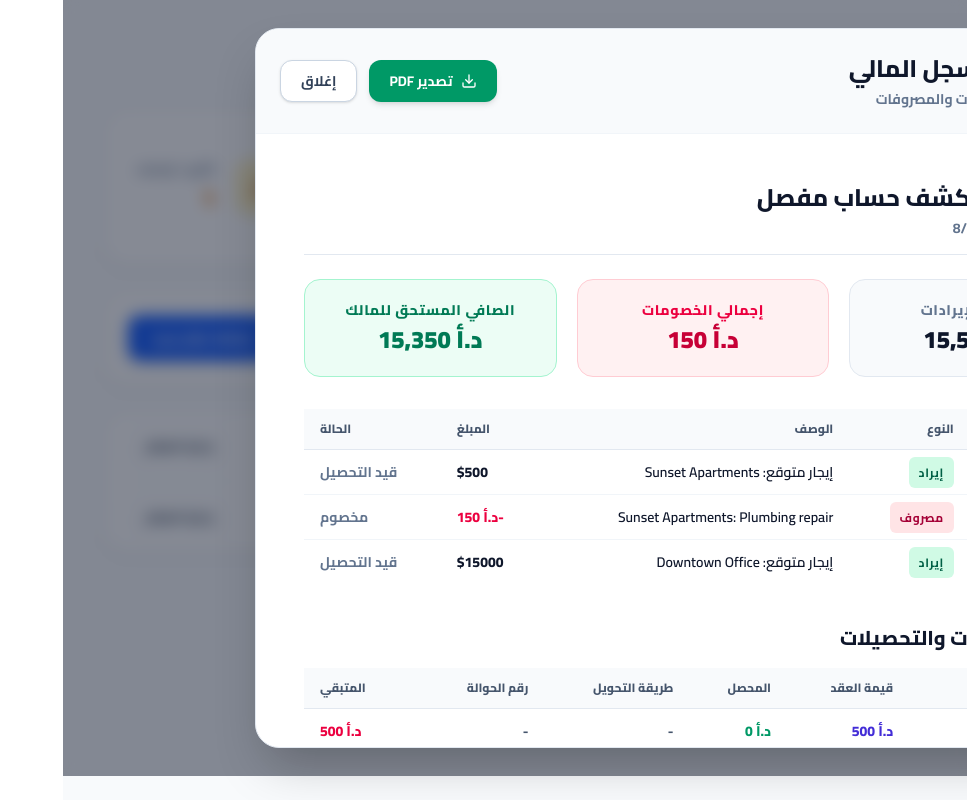
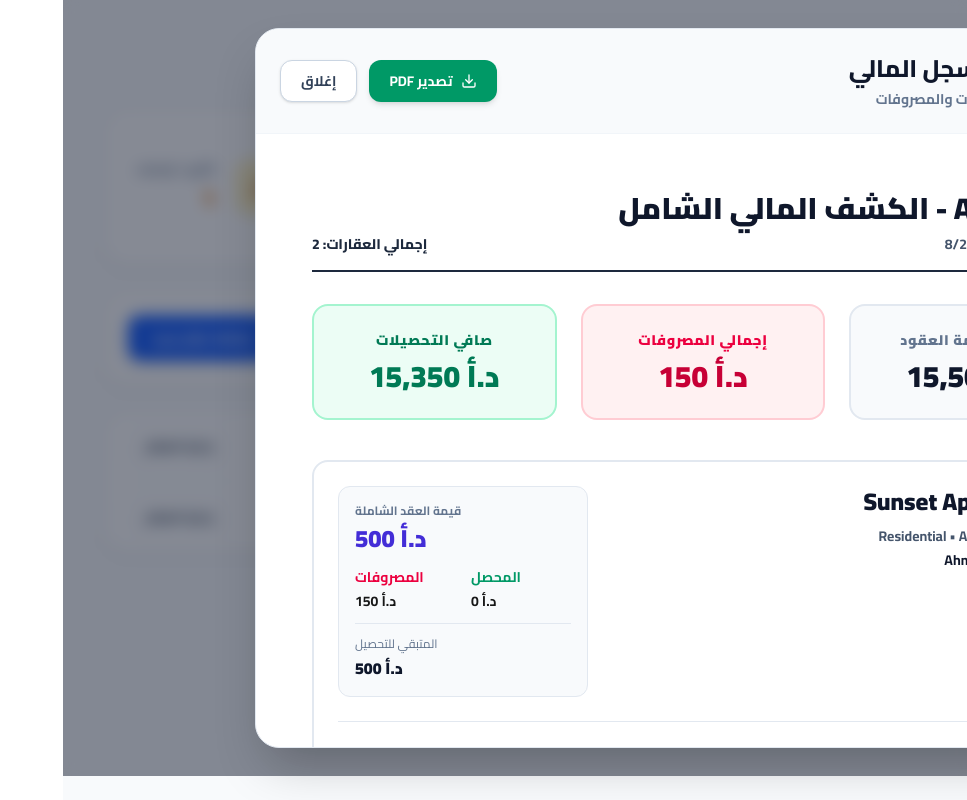
Before and after one commit to alhoulsy0/legal-property-management, a Next.js app: page /clients/1 in a window 1280 px wide. Both pictures are taken after a click on the button "السجل المالي للمالك". Shown: the whole page, without its empty margins (313-1280 px from the left). Built offline with nearby package versions, Linux system fonts and the light colour scheme.

Commit message:
feat: rewrite financial statement to show comprehensive breakdown per property including contracts, rent, expenses, and cases

```diff
--- a/src/app/(dashboard)/clients/[id]/page.tsx
+++ b/src/app/(dashboard)/clients/[id]/page.tsx
@@ -540,91 +540,150 @@ export default function ClientProfilePage() {
             </div>
 
             <div className="p-6 overflow-y-auto flex-1 custom-scrollbar">
-              <div id="ledger-report" className="bg-white p-6 rounded-xl">
+                            <div id="ledger-report" className="bg-white p-8 rounded-2xl print:p-0 print:bg-transparent">
                 {/* Print Title */}
-                <div className="mb-6 border-b border-slate-200 pb-4">
-                  <h3 className="text-2xl font-extrabold text-slate-900">{client?.name} - كشف حساب مفصل</h3>
-                  <p className="text-sm text-slate-500 font-bold mt-1">تاريخ الإصدار: {new Date().toLocaleDateString()}</p>
+                <div className="mb-8 border-b-2 border-slate-800 pb-4 flex justify-between items-end">
+                  <div>
+                    <h3 className="text-3xl font-black text-slate-900 mb-2">{client?.name} - الكشف المالي الشامل</h3>
+                    <p className="text-sm text-slate-600 font-bold">تاريخ الإصدار: {new Date().toLocaleDateString()}</p>
                   </div>
-
-                <div className="grid grid-cols-3 gap-5 mb-8">
-                <div className="p-5 bg-slate-50 border border-slate-200 rounded-2xl text-center">
-                  <p className="text-sm font-extrabold text-slate-500 tracking-wider mb-1">إجمالي الإيرادات</p>
-                  <p className="text-2xl font-black text-slate-900">د.أ {totalRevenue.toLocaleString()}</p>
-                </div>
-                <div className="p-5 bg-rose-50 border border-rose-200 rounded-2xl text-center">
-                  <p className="text-sm font-extrabold text-rose-600 tracking-wider mb-1">إجمالي الخصومات</p>
-                  <p className="text-2xl font-black text-rose-700">د.أ {totalExpenses.toLocaleString()}</p>
-                </div>
-                <div className="p-5 bg-emerald-50 border border-emerald-200 rounded-2xl text-center">
-                  <p className="text-sm font-extrabold text-emerald-700 tracking-wider mb-1">الصافي المستحق للمالك</p>
-                  <p className="text-2xl font-black text-emerald-700">د.أ {netCashFlow.toLocaleString()}</p>
+                  <div className="text-left">
+                    <p className="text-sm font-extrabold text-slate-800">إجمالي العقارات: {clientProperties.length}</p>
                   </div>
                 </div>
 
-              <table className="w-full text-right border-collapse">
+                {/* Overall Summary */}
+                <div className="grid grid-cols-3 gap-6 mb-10">
+                  <div className="p-6 bg-slate-50 border-2 border-slate-200 rounded-2xl text-center">
+                    <p className="text-sm font-black text-slate-500 uppercase tracking-wider mb-2">إجمالي قيمة العقود</p>
+                    <p className="text-3xl font-black text-slate-900">د.أ {totalRevenue.toLocaleString()}</p>
+                  </div>
+                  <div className="p-6 bg-rose-50 border-2 border-rose-200 rounded-2xl text-center">
+                    <p className="text-sm font-black text-rose-600 uppercase tracking-wider mb-2">إجمالي المصروفات</p>
+                    <p className="text-3xl font-black text-rose-700">د.أ {totalExpenses.toLocaleString()}</p>
+                  </div>
+                  <div className="p-6 bg-emerald-50 border-2 border-emerald-200 rounded-2xl text-center">
+                    <p className="text-sm font-black text-emerald-700 uppercase tracking-wider mb-2">صافي التحصيلات</p>
+                    <p className="text-3xl font-black text-emerald-700">د.أ {netCashFlow.toLocaleString()}</p>
+                  </div>
+                </div>
+
+                {/* Per-Property Breakdown */}
+                {clientProperties.length === 0 ? (
+                   <p className="text-center text-slate-500 font-bold py-10">لا توجد عقارات مسجلة لهذا العميل.</p>
+                ) : (
+                   clientProperties.map(prop => {
+                      const propCollected = (prop.rentCycles || []).reduce((acc, c) => c.receivedFromTenant ? acc + c.amount : acc, 0);
+                      const propExpenses = (prop.expenses || []).reduce((acc, c) => acc + c.amount, 0);
+                      const propRemaining = Math.max(0, prop.revenue - propCollected);
+
+                      return (
+                         <div key={prop.id} className="mb-12 border-2 border-slate-200 rounded-2xl p-6" style={{ pageBreakInside: 'avoid' }}>
+                            {/* Property Header */}
+                            <div className="flex flex-col lg:flex-row justify-between items-start mb-6 pb-6 border-b border-slate-200 gap-6">
+                               <div>
+                                  <h4 className="text-2xl font-black text-slate-900 mb-2">{prop.name}</h4>
+                                  <p className="text-sm font-bold text-slate-600">{prop.type} • {prop.location}</p>
+                                  <p className="text-sm font-bold text-slate-600 mt-1">المستأجر: <span className="text-slate-900">{prop.tenant}</span></p>
+                                  <p className="text-sm font-bold text-slate-600 mt-1">تاريخ العقد: <span className="text-slate-900">{prop.startDate} - {prop.endDate}</span></p>
+                               </div>
+                               <div className="text-left bg-slate-50 p-4 rounded-xl border border-slate-200 min-w-[250px]">
+                                  <p className="text-xs font-bold text-slate-500 mb-1">قيمة العقد الشاملة</p>
+                                  <p className="text-2xl font-black text-indigo-700 mb-3">د.أ {prop.revenue.toLocaleString()}</p>
+                                  <div className="grid grid-cols-2 gap-4 text-sm font-bold">
+                                     <div><span className="text-emerald-600 block mb-1">المحصل</span> د.أ {propCollected.toLocaleString()}</div>
+                                     <div><span className="text-rose-600 block mb-1">المصروفات</span> د.أ {propExpenses.toLocaleString()}</div>
+                                  </div>
+                                  <div className="mt-3 pt-3 border-t border-slate-200">
+                                     <span className="text-slate-500 block mb-1 text-xs">المتبقي للتحصيل</span>
+                                     <span className="text-slate-900 font-black">د.أ {propRemaining.toLocaleString()}</span>
+                                  </div>
+                               </div>
+                            </div>
+
+                            <div className="grid grid-cols-1 lg:grid-cols-2 gap-8">
+                               {/* Rent Cycles Table */}
+                               <div>
+                                  <h5 className="text-lg font-black text-slate-800 mb-4 flex items-center gap-2"><CalendarIcon className="w-5 h-5 text-indigo-600"/> جدول الدفعات الإيجارية</h5>
+                                  <table className="w-full text-right border-collapse text-sm">
                                      <thead>
-                  <tr className="bg-slate-100/50">
-                    <th className="py-3 px-4 text-xs font-extrabold text-slate-600 border-b border-slate-200">التاريخ</th>
-                    <th className="py-3 px-4 text-xs font-extrabold text-slate-600 border-b border-slate-200">النوع</th>
-                    <th className="py-3 px-4 text-xs font-extrabold text-slate-600 border-b border-slate-200">الوصف</th>
-                    <th className="py-3 px-4 text-left text-xs font-extrabold text-slate-600 border-b border-slate-200">المبلغ</th>
-                    <th className="py-3 px-4 text-left text-xs font-extrabold text-slate-600 border-b border-slate-200">الحالة</th>
+                                        <tr className="bg-slate-100">
+                                           <th className="p-3 font-black text-slate-700 rounded-r-lg border-b border-slate-200">الاستحقاق</th>
+                                           <th className="p-3 font-black text-slate-700 border-b border-slate-200">المبلغ</th>
+                                           <th className="p-3 font-black text-slate-700 rounded-l-lg border-b border-slate-200">الحالة</th>
                                         </tr>
                                      </thead>
-                <tbody className="divide-y divide-slate-100">
-                  {ledgerData.length === 0 ? (
-                    <tr><td colSpan={5} className="py-10 text-center text-slate-500 font-bold">لا توجد حركات مالية مسجلة.</td></tr>
+                                     <tbody>
+                                        {(prop.rentCycles || []).length === 0 ? (
+                                           <tr><td colSpan={3} className="p-4 text-center text-slate-500 font-bold">لا توجد دفعات.</td></tr>
+                                        ) : prop.rentCycles?.map(cycle => (
+                                           <tr key={cycle.id} className="border-b border-slate-100 last:border-0 hover:bg-slate-50">
+                                              <td className="p-3 font-bold text-slate-600">{cycle.dueDate}</td>
+                                              <td className="p-3 font-black text-slate-900">د.أ {cycle.amount}</td>
+                                              <td className="p-3 font-bold">
+                                                 {cycle.receivedFromTenant ? (
+                                                    <span className="text-emerald-700 bg-emerald-100 px-2.5 py-1 rounded-md text-[10px] font-extrabold uppercase tracking-wider">مُحصل</span>
                                                  ) : (
-                    ledgerData.map((item, idx) => (
-                      <tr key={idx} className="hover:bg-slate-50 transition-colors">
-                        <td className="py-3 px-4 text-sm font-bold text-slate-700">{item.date}</td>
-                        <td className="py-3 px-4 text-sm font-bold">
-                          <span className={`px-2.5 py-1 rounded-md text-xs tracking-wider ${item.type === 'إيراد' ? 'bg-emerald-100 text-emerald-800' : 'bg-rose-100 text-rose-800'}`}>{item.type}</span>
+                                                    <span className="text-slate-500 bg-slate-100 px-2.5 py-1 rounded-md text-[10px] font-extrabold uppercase tracking-wider">غير محصل</span>
+                                                 )}
                                               </td>
-                        <td className="py-3 px-4 text-sm font-semibold text-slate-900">{item.desc}</td>
-                        <td className={`py-3 px-4 text-left text-sm font-extrabold ${item.amount < 0 ? 'text-rose-600' : 'text-slate-900'}`}>{item.amount < 0 ? `-د.أ ${Math.abs(item.amount)}` : `$${item.amount}`}</td>
-                        <td className="py-3 px-4 text-left text-sm font-bold text-slate-500">{item.status}</td>
                                            </tr>
-                    ))
-                  )}
+                                        ))}
                                      </tbody>
                                   </table>
+                               </div>
 
-              <h4 className="text-xl font-extrabold text-slate-900 mt-10 mb-4">تفاصيل العقارات والتحصيلات</h4>
-              <table className="w-full text-right border-collapse">
+                               <div className="space-y-8">
+                                  {/* Expenses Table */}
+                                  <div>
+                                     <h5 className="text-lg font-black text-slate-800 mb-4 flex items-center gap-2"><Receipt className="w-5 h-5 text-rose-600"/> المصروفات والخصومات</h5>
+                                     <table className="w-full text-right border-collapse text-sm">
                                         <thead>
-                  <tr className="bg-slate-100/50">
-                    <th className="py-3 px-4 text-xs font-extrabold text-slate-600 border-b border-slate-200">العقار</th>
-                    <th className="py-3 px-4 text-xs font-extrabold text-slate-600 border-b border-slate-200">قيمة العقد</th>
-                    <th className="py-3 px-4 text-xs font-extrabold text-slate-600 border-b border-slate-200">المحصل</th>
-                    <th className="py-3 px-4 text-xs font-extrabold text-slate-600 border-b border-slate-200">طريقة التحويل</th>
-                    <th className="py-3 px-4 text-xs font-extrabold text-slate-600 border-b border-slate-200">رقم الحوالة</th>
-                    <th className="py-3 px-4 text-left text-xs font-extrabold text-slate-600 border-b border-slate-200">المتبقي</th>
+                                           <tr className="bg-rose-50">
+                                              <th className="p-3 font-black text-rose-900 rounded-r-lg border-b border-rose-100">التاريخ</th>
+                                              <th className="p-3 font-black text-rose-900 border-b border-rose-100">البيان</th>
+                                              <th className="p-3 font-black text-rose-900 rounded-l-lg border-b border-rose-100">المبلغ</th>
                                            </tr>
                                         </thead>
-                <tbody className="divide-y divide-slate-100">
-                  {clientProperties.length === 0 ? (
-                    <tr><td colSpan={6} className="py-10 text-center text-slate-500 font-bold">لا توجد عقارات مسجلة.</td></tr>
+                                        <tbody>
+                                           {(prop.expenses || []).length === 0 ? (
+                                              <tr><td colSpan={3} className="p-4 text-center text-slate-500 font-bold">لا توجد مصروفات.</td></tr>
+                                           ) : prop.expenses?.map(exp => (
+                                              <tr key={exp.id} className="border-b border-slate-100 last:border-0">
+                                                 <td className="p-3 font-bold text-slate-600">{exp.date}</td>
+                                                 <td className="p-3 font-bold text-slate-800">{exp.description}</td>
+                                                 <td className="p-3 font-black text-rose-600">د.أ {exp.amount}</td>
+                                              </tr>
+                                           ))}
+                                        </tbody>
+                                     </table>
+                                  </div>
+
+                                  {/* Legal Issues */}
+                                  <div>
+                                     <h5 className="text-lg font-black text-slate-800 mb-4 flex items-center gap-2"><AlertTriangle className="w-5 h-5 text-amber-600"/> القضايا والملاحظات القانونية</h5>
+                                     {(prop.issues || []).length === 0 ? (
+                                        <p className="text-sm font-bold text-slate-500 p-4 bg-slate-50 rounded-lg text-center">لا توجد قضايا مسجلة.</p>
                                      ) : (
-                    clientProperties.map((p, idx) => {
-                      const collected = (p.rentCycles || []).reduce((acc, c) => c.receivedFromTenant ? acc + c.amount : acc, 0);
-                      const remaining = p.revenue - collected;
-                      return (
-                        <tr key={idx} className="hover:bg-slate-50 transition-colors">
-                          <td className="py-3 px-4 text-sm font-bold text-slate-900">{p.name}</td>
-                          <td className="py-3 px-4 text-sm font-extrabold text-indigo-700">د.أ {p.revenue.toLocaleString()}</td>
-                          <td className="py-3 px-4 text-sm font-extrabold text-emerald-600">د.أ {collected.toLocaleString()}</td>
-                          <td className="py-3 px-4 text-sm font-bold text-slate-600">{p.payoutMethod || "-"}</td>
-                          <td className="py-3 px-4 text-sm font-bold text-slate-600">{p.payoutTransactionId || "-"}</td>
-                          <td className="py-3 px-4 text-left text-sm font-extrabold text-rose-600">د.أ {remaining.toLocaleString()}</td>
-                        </tr>
-                      );
+                                        <div className="space-y-3">
+                                           {prop.issues?.map(issue => (
+                                              <div key={issue.id} className="bg-amber-50 border border-amber-200 p-4 rounded-xl flex flex-col gap-2">
+                                                 <div className="flex justify-between items-start">
+                                                   <p className="font-bold text-slate-900 text-sm">{issue.description}</p>
+                                                   <span className={`px-2 py-1 text-[10px] font-black rounded-md ${issue.status === 'مفتوحة' ? 'bg-amber-200 text-amber-900' : 'bg-emerald-200 text-emerald-900'}`}>{issue.status}</span>
+                                                 </div>
+                                                 <p className="text-xs font-bold text-slate-500">{issue.date}</p>
+                                              </div>
+                                           ))}
+                                        </div>
+                                     )}
+                                  </div>
+                               </div>
+                            </div>
+                         </div>
+                      )
                    })
                 )}
-                </tbody>
-              </table>
-
               </div>
             </div>
           </div>
```
Lines whose indentation alone changed are shown as unchanged.
